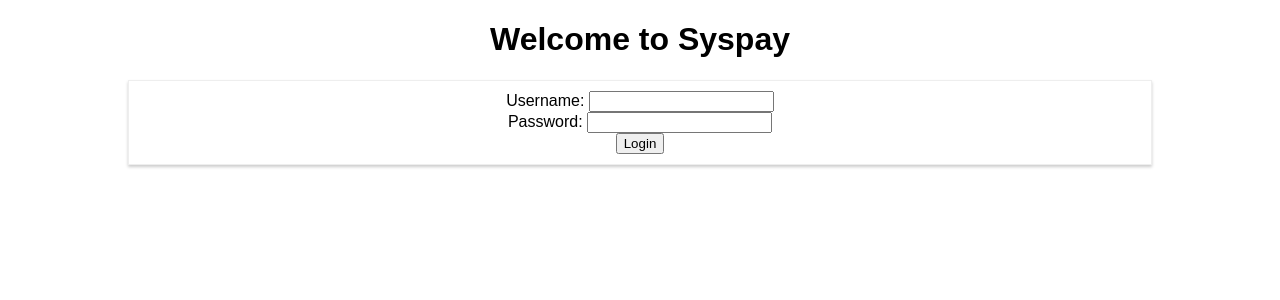
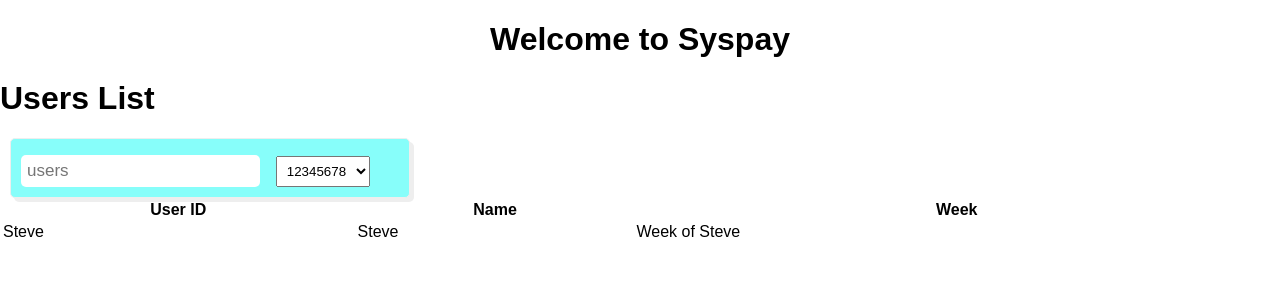
Before and after one commit to Junjie2412/wasppUI, a React app in the folder waspp-ui/: page /editUsers in a window 1280 px wide. Shown: the top 300 px of the page. Built offline with nearby package versions, Linux system fonts and the light colour scheme.

Commit message:
added components, search, graphs, etc

```diff
--- a/waspp-ui/src/App.js
+++ b/waspp-ui/src/App.js
@@ -1,12 +1,12 @@
 import React, { Component } from 'react';
-import Login from './containers/Auth/Login/Login';
+import EditUsers from './containers/Edit Users/EditUsers';
 
 class App extends Component {
     render() {
       return (
         <div>
           <h1 style={{textAlign: 'center'}}>Welcome to Syspay</h1>
-        <Login/>
+          <EditUsers/>
         </div>
       );
   }
--- /dev/null
+++ b/waspp-ui/src/components/UI/Graph/Graph.js
@@ -0,0 +1,20 @@
+import React from 'react';
+
+const graph = (props) => {
+    return (
+        <table style={{width: "100%"}}>
+            <tr>
+                <th>User ID</th>
+                <th>Name</th>
+                <th>Week</th>
+            </tr>
+            <tr>
+                <td>Steve</td>
+                <td>Steve</td>
+                <td>Week of Steve</td>
+            </tr>
+        </table>
+    );
+}
+
+export default graph;
--- /dev/null
+++ b/waspp-ui/src/components/UI/Search/Search.css
@@ -0,0 +1,35 @@
+.Search {
+    width: 400px;
+    padding: 10px;
+    margin-left: 10px;
+    margin-right: 10px;
+    box-sizing: border-box;
+    border: 1px solid #eee;
+    border-radius: 5px 5px 5px 5px;
+    box-shadow: 4px 4px #eee;
+    background-color: #87fefa;
+}
+
+.SearchText {
+    width: 60%;
+    padding: 6px;
+    border: none;
+    margin-top: 6px;
+    margin-right: 16px;
+    font-size: 17px;
+    border-radius: 5px 5px 5px 5px;
+}
+
+.SearchSelect {
+    width: 25%;
+    padding: 6px;
+}
+
+@media (max-width: 500px) {
+    .Search {
+        width: 200px;
+    }
+    .SearchSelect {
+        width: 55%
+    }
+}
--- a/waspp-ui/src/components/UI/Search/Search.js
+++ b/waspp-ui/src/components/UI/Search/Search.js
@@ -1,12 +1,12 @@
 import React from 'react';
+import classes from './Search.css';
 
 const search = (props) => {
     return (
-        <div>
-            <input/>
-            <select>
-                <option>Test</option>
-                <option>Test2</option>
+        <div className={classes.Search}>
+            <input className={classes.SearchText} type="text" placeholder={props.placeholder}/>
+            <select className={classes.SearchSelect}>
+                <option>12345678</option>
             </select>
         </div>
     );
--- /dev/null
+++ b/waspp-ui/src/containers/Edit Users/EditUsers.js
@@ -0,0 +1,17 @@
+import React, {Component} from 'react';
+import Search from '../../components/UI/Search/Search';
+import Graph from '../../components/UI/Graph/Graph';
+
+class EditUsers extends Component {
+    render() {
+        return (
+            <div>
+                <h1>Users List</h1>
+                <Search placeholder="users"/>
+                <Graph/>
+            </div>
+        );
+    };
+}
+
+export default EditUsers;
```
Lines whose indentation alone changed are shown as unchanged.
